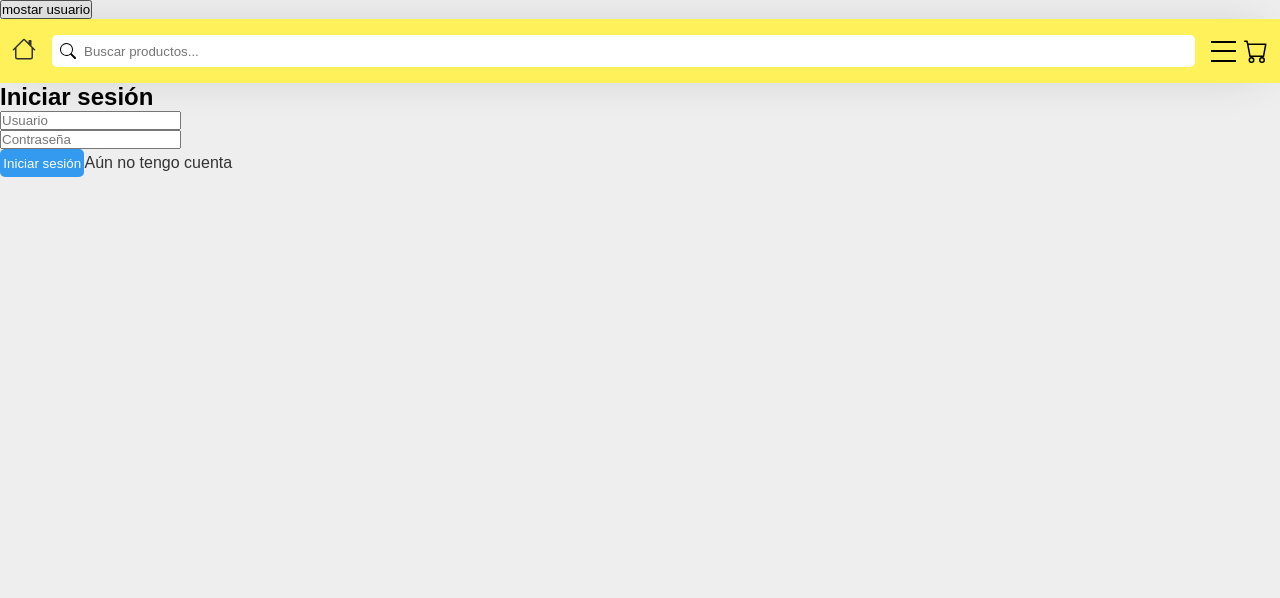
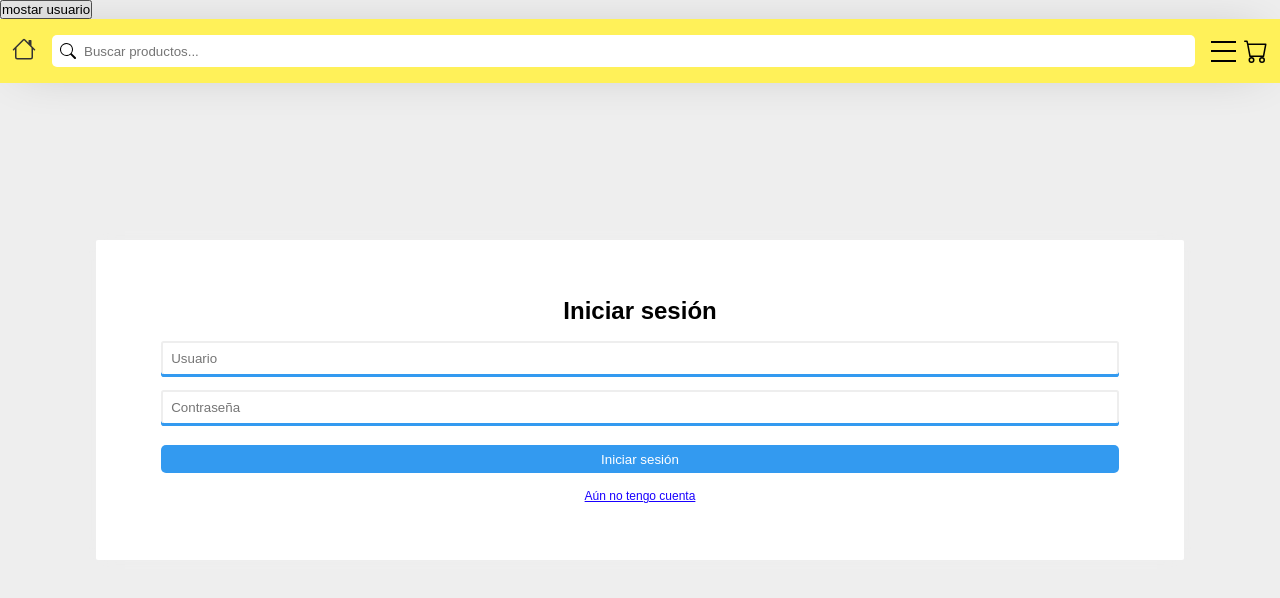
Before and after one commit to paiput/mecu, a React (Create React App) app in the folder client/: page /login in a window 1280 px wide. Shown: the top 598 px of the page. Built offline with nearby package versions, Linux system fonts and the light colour scheme; no server answers; the HTML template or start-up script is replaced by a standard one.

Commit message:
Add styles to the LoginForm

```diff
--- a/client/src/App.css
+++ b/client/src/App.css
@@ -150,6 +150,57 @@ a {
 }
 /* /Hamb-Menu */
 
+/* Form-Generals */
+.form-link {
+  color: #1900ff;
+  text-decoration: underline;
+  font-size: .75rem;
+}
+/* /Form-Generals */
+
+/* Login-Form */
+.login-form__container {
+  height: calc(100vh - 64px);
+}
+
+.login-form {
+  align-items: center;
+  background-color: #FFF;
+  border-radius: .125rem;
+  box-shadow: 0 0 15px -5px var(--very-light-gray);
+  display: flex;
+  flex-direction: column;
+  gap: 1rem;
+  height: 40%;
+  justify-content: center;
+  left: 50%;
+  padding: 1rem var(--default-spacing);
+  position: absolute;
+  transform: translate(-50%, -50%);
+  top: 50%;
+  width: 85%;
+}
+
+.login-form__input-container {
+  width: 90%;
+}
+
+.login-form input {
+  border: 2px solid var(--very-light-gray);
+  border-bottom: none;
+  border-radius: .175rem;
+  box-shadow: 0 3px 0 0 var(--blue);
+  outline: none;
+  padding: .5rem;
+  width: 100%;
+}
+
+.login-form button[type="submit"] {
+  margin-top: .5em;
+  width: 90%;
+}
+/* /Login-Form */
+
 /* Products-Generals */
 .product-card {
   background-color: #FFF;
```
